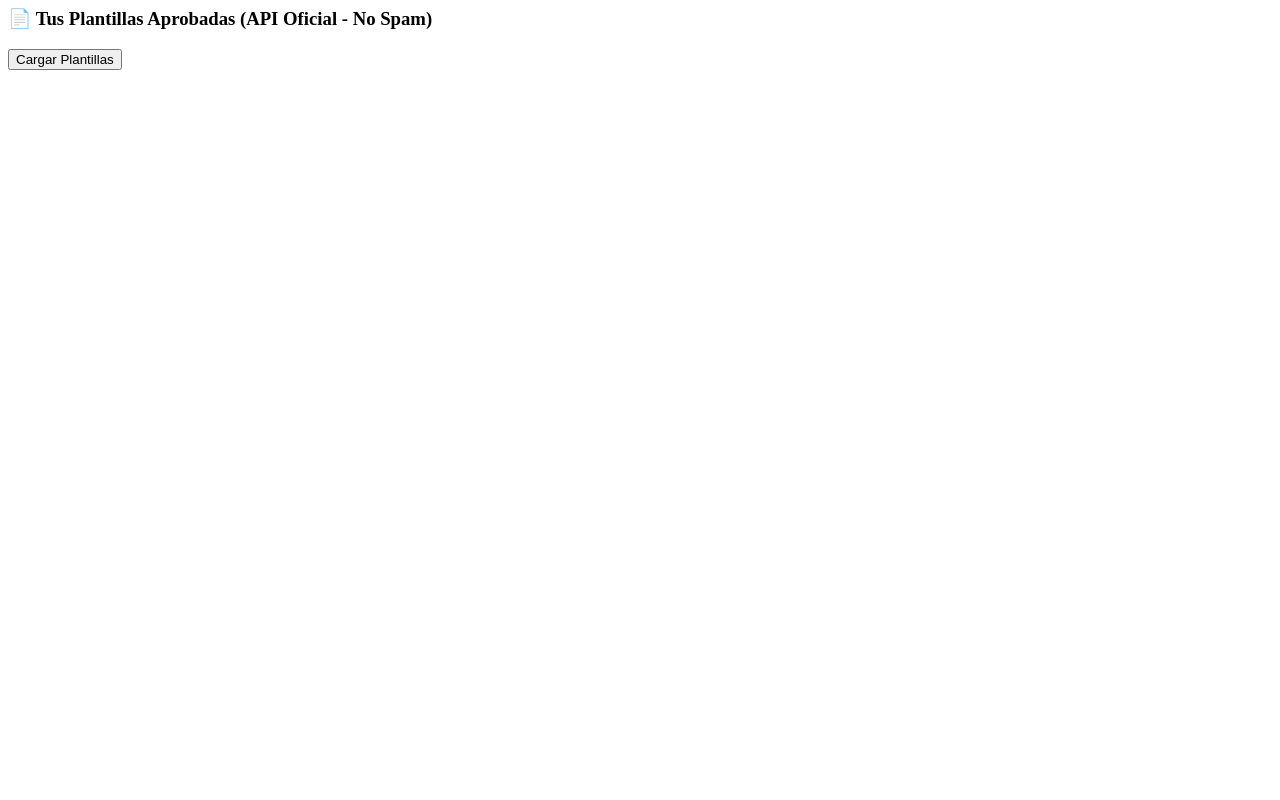
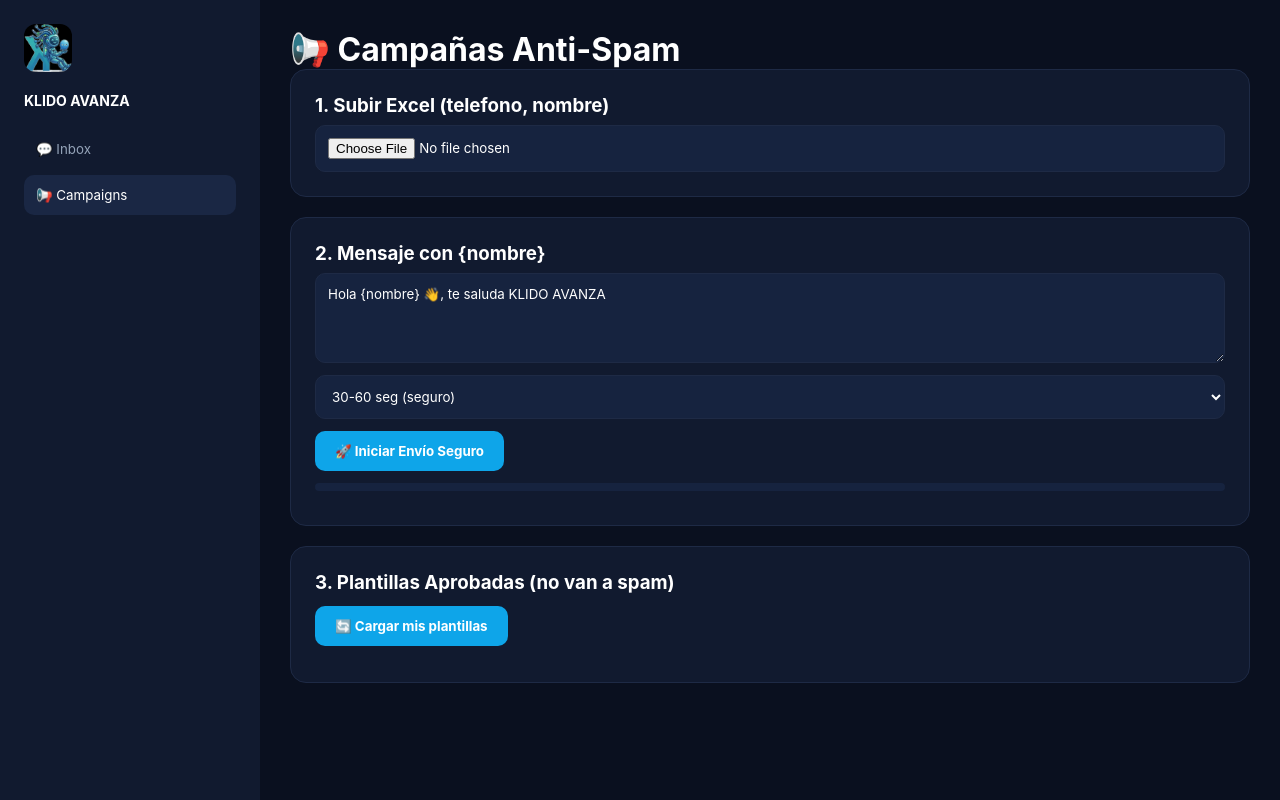
Before and after one commit to fermorales20020310-sys/klido-crm-, a website: page public/campanas.html in a window 1280 px wide. Drawn offline with Linux system fonts and the light colour scheme.

Commit message:
Update campanas.html

```diff
--- a/public/campanas.html
+++ b/public/campanas.html
@@ -1,15 +1,14 @@
-<!-- en campanas.html agrega esto en el card 2 -->
-<div class="card">
-<h3>📄 Tus Plantillas Aprobadas (API Oficial - No Spam)</h3>
-<button class="btn" onclick="loadTemplates()">Cargar Plantillas</button>
-<div id="templatesList" style="margin-top:12px"></div>
+<!DOCTYPE html><html lang="es"><head><meta charset="UTF-8"><meta name="viewport" content="width=device-width,initial-scale=1.0"><title>Campañas</title><script src="https://cdn.jsdelivr.net/npm/xlsx@0.18.5/dist/xlsx.full.min.js"></script>
+<style>*{margin:0;padding:0;box-sizing:border-box;font-family:Inter,sans-serif}body{background:#0a101f;color:white;display:flex;height:100vh}.sidebar{width:260px;background:#111a2f;padding:24px}.sidebar button{width:100%;background:transparent;border:none;color:#94a3b8;padding:12px;border-radius:10px;text-align:left;cursor:pointer;margin-bottom:6px}.sidebar button.active{background:#1a2744;color:white}.main{flex:1;padding:30px;overflow-y:auto}.card{background:#111a2f;border:1px solid #1e2a45;border-radius:16px;padding:24px;margin-bottom:20px}input,textarea,select{width:100%;background:#16233f;border:1px solid #1e2a45;padding:12px;border-radius:10px;color:white;margin-top:8px}.btn{padding:12px 20px;background:#0ea5e9;border:none;border-radius:10px;color:white;font-weight:700;cursor:pointer;margin-top:12px}.progress{height:8px;background:#16233f;border-radius:10px;overflow:hidden;margin-top:12px}.bar{height:100%;background:#0ea5e9;width:0%}table{width:100%;border-collapse:collapse;margin-top:12px;font-size:13px}th,td{padding:8px;border-bottom:1px solid #1e2a45}</style></head><body>
+<div class="sidebar"><img src="logo.png" style="width:48px;border-radius:12px;margin-bottom:16px"><h2 style="font-size:14px;margin-bottom:20px">KLIDO AVANZA</h2><button onclick="location.href='index.html'">💬 Inbox</button><button class="active">📢 Campaigns</button></div>
+<div class="main"><h1>📢 Campañas Anti-Spam</h1>
+<div class="card"><h3>1. Subir Excel (telefono, nombre)</h3><input type="file" id="excelFile" accept=".xlsx,.xls,.csv"><div id="preview"></div></div>
+<div class="card"><h3>2. Mensaje con {nombre}</h3><textarea id="msgTemplate" rows="4">Hola {nombre} 👋, te saluda KLIDO AVANZA</textarea>
+<select id="interval"><option value="30">30-60 seg (seguro)</option><option value="60">60-120 seg (muy seguro)</option></select>
+<button class="btn" id="btnSend" onclick="iniciarEnvio()" disabled>🚀 Iniciar Envío Seguro</button><div class="progress"><div class="bar" id="bar"></div></div><p id="status" style="margin-top:10px;font-size:13px;color:#94a3b8"></p></div>
+<div class="card"><h3>3. Plantillas Aprobadas (no van a spam)</h3><button class="btn" onclick="loadTemplates()">🔄 Cargar mis plantillas</button><div id="templatesList" style="margin-top:12px"></div></div>
 </div>
-<script>
-async function loadTemplates(){
- let r=await fetch('/api/templates'); let t=await r.json();
- if(t.error) return alert(t.error);
- let h=t.map(x=>`<div style="border:1px solid #1e2a45;padding:10px;border-radius:10px;margin-bottom:8px"><b>${x.name}</b> - ${x.status} - ${x.language}<br><small>${x.components?.[0]?.text||''}</small><br><button class="btn" onclick="useTemplate('${x.name}')">Usar</button></div>`).join('');
- document.getElementById('templatesList').innerHTML=h||'No tienes plantillas aprobadas aún. Créalas en Business Manager > Plantillas';
-}
-function useTemplate(name){ document.getElementById('msgTemplate').value=`Plantilla: ${name}`; alert('Plantilla seleccionada: '+name+' - Se enviará por API oficial'); }
-</script>
+<script>let contacts=[];document.getElementById('excelFile').addEventListener('change',e=>{let file=e.target.files[0];let reader=new FileReader();reader.onload=ev=>{let data=new Uint8Array(ev.target.result);let wb=XLSX.read(data,{type:'array'});let json=XLSX.utils.sheet_to_json(wb.Sheets[wb.SheetNames[0]]);contacts=json.map(r=>({telefono:String(r.telefono||r.Phone||r.phone||'').replace(/\D/g,''),nombre:r.nombre||r.Nombre||''})).filter(c=>c.telefono.length>=10);document.getElementById('preview').innerHTML=`<table><tr><th>Tel</th><th>Nombre</th></tr>${contacts.map(c=>`<tr><td>${c.telefono}</td><td>${c.nombre}</td></tr>`).join('')}</table><p style="color:#22c55e;margin-top:8px">${contacts.length} contactos</p>`;document.getElementById('btnSend').disabled=false;};reader.readAsArrayBuffer(file);});
+async function iniciarEnvio(){let tpl=document.getElementById('msgTemplate').value;let base=parseInt(document.getElementById('interval').value);let bar=document.getElementById('bar');let st=document.getElementById('status');for(let i=0;i<contacts.length;i++){let c=contacts[i];let msg=tpl.replace(/{nombre}/g,c.nombre||'');st.textContent=`${i+1}/${contacts.length} enviando a ${c.telefono}...`;bar.style.width=Math.round((i/contacts.length)*100)+'%';await fetch('/api/send',{method:'POST',headers:{'Content-Type':'application/json'},body:JSON.stringify({phone:c.telefono,message:msg})});let wait=base*1000+Math.random()*base*1000;st.textContent+=` esperando ${Math.round(wait/1000)}s anti-spam`;await new Promise(r=>setTimeout(r,wait));}bar.style.width='100%';st.textContent=`✅ Terminado ${contacts.length} envíos`;}
+async function loadTemplates(){let r=await fetch('/api/templates');let t=await r.json();if(t.error)return alert(t.error);if(t.length==0)return document.getElementById('templatesList').innerHTML='No tienes plantillas aprobadas. Crea en Business Manager';document.getElementById('templatesList').innerHTML=t.map(x=>`<div style="border:1px solid #1e2a45;padding:10px;border-radius:10px;margin-bottom:8px"><b>${x.name}</b> (${x.language})<br><small>${x.components?.[0]?.text||''}</small></div>`).join('');}
+</script></body></html>
```
